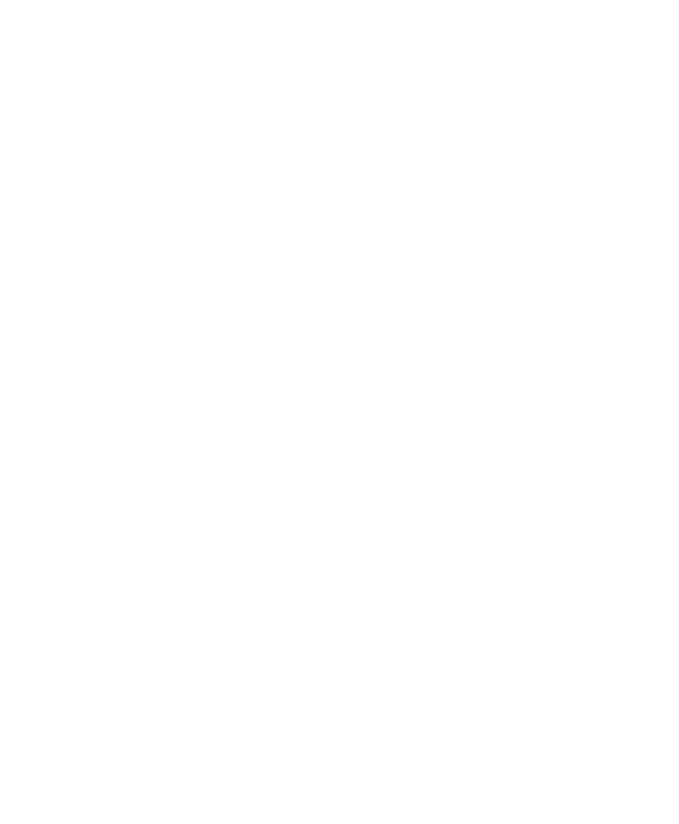
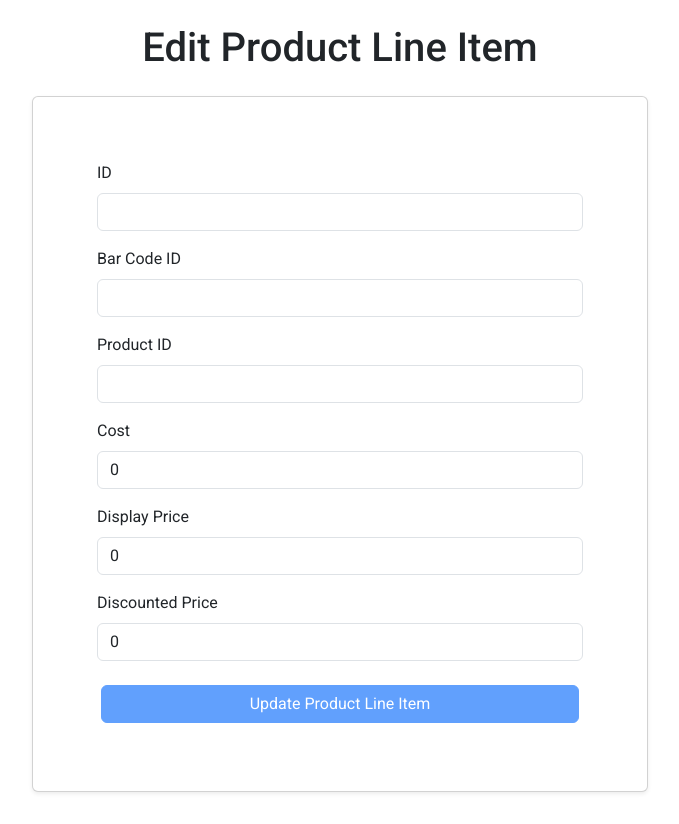
Before and after one commit to ThisaraRajapakshe/POS-Frontend, an Angular app: page /product-line-item-edit in a window 1280 px wide. Before the commit this address led to /. Shown: the whole page, without its empty margins (300-979 px from the left). Before the commit the page ends 800 px from the top, so only its background shows below. Built offline with nearby package versions, Linux system fonts and the light colour scheme.

Commit message:
Add product line item edit feature
Introduced UpdateProductLineItemDto and updated ProductLineItemService to support updates. Added ProductLineItemEditComponent with form, template, styles, and test. Registered the edit route and updated the product line item list view with a heading.

```diff
--- /dev/null
+++ b/src/app/Core/models/Dtos/update-product-line-item-dto.ts
@@ -0,0 +1,7 @@
+export interface UpdateProductLineItemDto {
+barCodeId: string;
+productId: string;
+cost: number;
+displayPrice: number;
+discountedPrice: number;
+}
--- a/src/app/Core/services/product-line-item.service.ts
+++ b/src/app/Core/services/product-line-item.service.ts
@@ -5,12 +5,13 @@
 import { environment } from '../../../environments/environment';
 import { HttpClient } from '@angular/common/http';
 import { CreateProductLineItemDto } from '../models/Dtos/create-product-line-item-dto';
+import { UpdateProductLineItemDto } from '../models/Dtos/update-product-line-item-dto';
 
 
 @Injectable({
   providedIn: 'root'
 })
-export class ProductLineItemService extends BaseHttpService<ProductLineItem, CreateProductLineItemDto> {
+export class ProductLineItemService extends BaseHttpService<ProductLineItem, CreateProductLineItemDto, UpdateProductLineItemDto> {
 
   private productLineItems$!: Observable<ProductLineItem[]>;
   constructor(http: HttpClient) {
--- a/src/app/app.routes.ts
+++ b/src/app/app.routes.ts
@@ -5,11 +5,12 @@
 import { ProductDeleteComponent } from './features/product/product-delete/product-delete.component';
 import { ProductEditComponent } from './features/product/product-edit/product-edit.component';
 import { ProductLineItemCreateComponent } from './features/product-Line-Item/product-line-item-create/product-line-item-create.component';
+import { ProductLineItemEditComponent } from './features/product-Line-Item/product-Line-Item-Edit/product-line-item-edit.component';
 
 export const routes: Routes = [
     {path: 'product-line-item-list', component: ProductLineItemListComponent },
     {path: 'product-line-item-create', component: ProductLineItemCreateComponent },
-
+    {path: 'product-line-item-edit', component: ProductLineItemEditComponent },
     {path: 'product-list', component: ProductListComponent },
     {path: 'product-create', component: ProductCreateComponent },
     {path: 'product-delete', component: ProductDeleteComponent },
--- /dev/null
+++ b/src/app/features/product-Line-Item/product-Line-Item-Edit/product-line-item-edit.component.html
@@ -0,0 +1,41 @@
+<h1 class="text-center my-4">Edit Product Line Item</h1>
+<div *ngIf="message" class="alert text-center mx-auto w-50"
+    [ngClass]="{'alert-danger': submissionError, 'alert-success': !submissionError}">{{ message }}
+</div>
+
+<div class="container w-50">
+    <div class="card shadow-sm">
+        <div class="card-body">
+        <form [formGroup]="productLineItemForm" (ngSubmit)="onSubmit()" class="p-5">
+            <div class="mb-3">
+                <label for="id" class="form-label">ID</label>
+                <input id="id" formControlName="id" class="form-control" />
+            </div>
+            <div class="mb-3">
+                <label for="barCodeId" class="form-label">Bar Code ID</label>
+                <input id="barCodeId" formControlName="barCodeId" class="form-control" />
+            </div>
+            <div class="mb-3">
+                <label for="productId" class="form-label">Product ID</label>
+                <input id="productId" formControlName="productId" class="form-control" />
+            </div>
+            <div class="mb-3">
+                <label for="cost" class="form-label">Cost</label>
+                <input id="cost" formControlName="cost" type="number" min="0" class="form-control" />
+            </div>
+            <div class="mb-3">
+                <label for="displayPrice" class="form-label">Display Price</label>
+                <input id="displayPrice" formControlName="displayPrice" type="number" min="0" class="form-control" />
+            </div>
+            <div class="mb-3">
+                <label for="discountedPrice" class="form-label">Discounted Price</label>
+                <input id="discountedPrice" formControlName="discountedPrice" type="number" min="0" class="form-control" />
+            </div>
+            <div class="d-grid">
+                <button type="submit" class="btn btn-primary mt-2 m-1" [disabled]="productLineItemForm.invalid">Update
+                    Product Line Item</button>
+            </div>
+        </form>
+    </div>
+</div>
+</div>
--- /dev/null
+++ b/src/app/features/product-Line-Item/product-Line-Item-Edit/product-line-item-edit.component.ts
@@ -0,0 +1,48 @@
+import { Component } from '@angular/core';
+import { FormBuilder, FormGroup, Validators } from '@angular/forms';
+import { ProductLineItemService } from '../../../Core/services/product-line-item.service';
+import { UpdateProductLineItemDto } from '../../../Core/models/Dtos/update-product-line-item-dto';
+import { CommonModule } from '@angular/common';
+import { ReactiveFormsModule } from '@angular/forms';
+
+@Component({
+  selector: 'pos-product-line-item-edit',
+  imports: [CommonModule , ReactiveFormsModule],
+  templateUrl: './product-line-item-edit.component.html',
+  styleUrl: './product-line-item-edit.component.scss'
+})
+export class ProductLineItemEditComponent {
+  productLineItemForm: FormGroup;
+  submissionError: boolean = false;
+  message: string = '';
+  constructor(formBuilder: FormBuilder, private productLineItemService: ProductLineItemService){
+    this.productLineItemForm = formBuilder.group({
+      id: ['', Validators.required],
+      barCodeId: ['', Validators.required],
+      productId: ['', Validators.required],
+      cost: [0, Validators.required],
+      displayPrice: [0, Validators.required],
+      discountedPrice: [0, Validators.required]
+    });
+  }
+  onSubmit() {
+    if (this.productLineItemForm.valid) {
+      const updatedProductLineItem: UpdateProductLineItemDto = this.productLineItemForm.value;
+      const id = this.productLineItemForm.value.id;
+
+      this.productLineItemService.update(id, updatedProductLineItem).subscribe({
+        next: () => {
+          // Handle successful update
+          this.message = 'Product Line Item updated successfully';
+          this.submissionError = false;
+          this.productLineItemForm.reset();
+        },
+        error: (error) => {
+          console.error('Error updating Product Line Item:', error);
+          this.message = 'Error updating Product Line Item';
+          this.submissionError = true;
+        }
+      });
+    }
+  }
+}
--- a/src/app/features/product-Line-Item/product-line-item-list/product-line-item-list.component.html
+++ b/src/app/features/product-Line-Item/product-line-item-list/product-line-item-list.component.html
@@ -1,3 +1,5 @@
+<h1 class="text-center">Product Line Items</h1>
+
 <table class="table table-striped">
     <thead>
         <tr>
```
Also changed, not shown: src/app/features/product-Line-Item/product-Line-Item-Edit/product-line-item-edit.component.scss (added), 1 other file (tests, documents, lock files or other folders).
